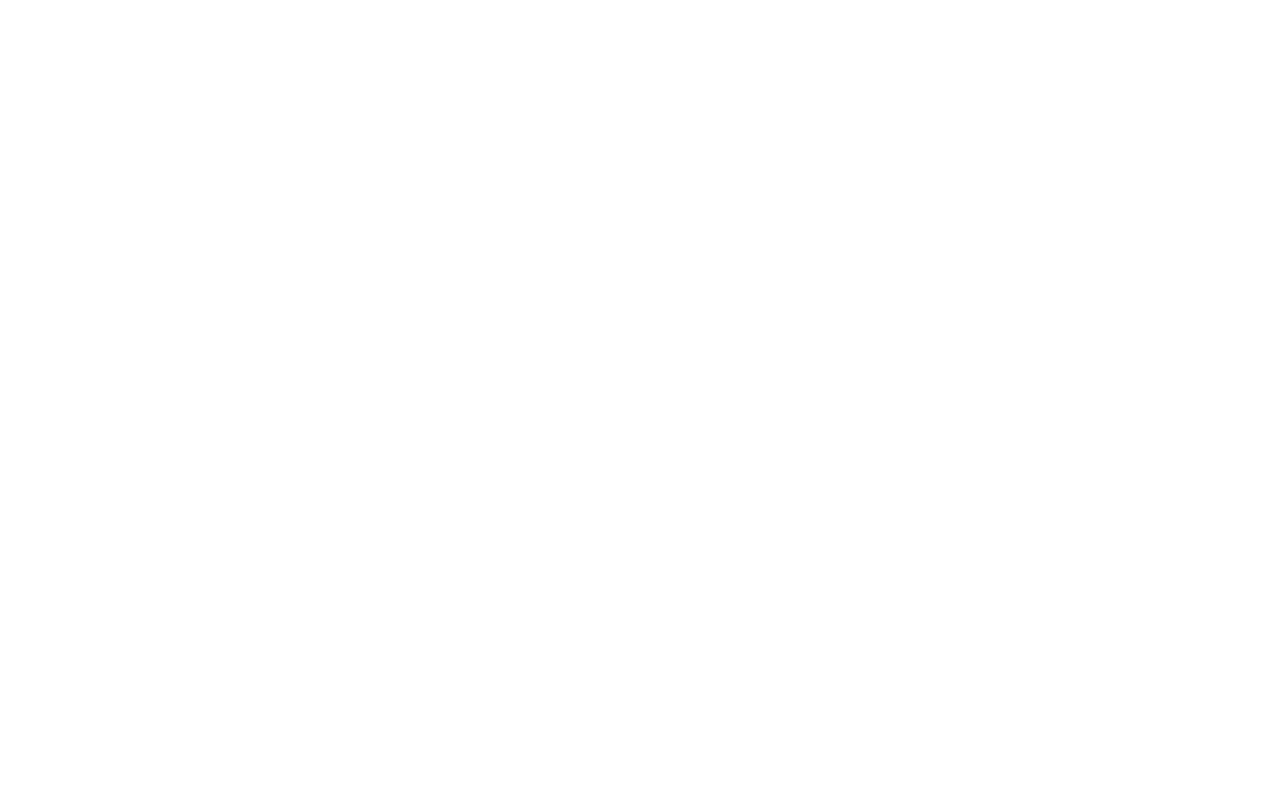
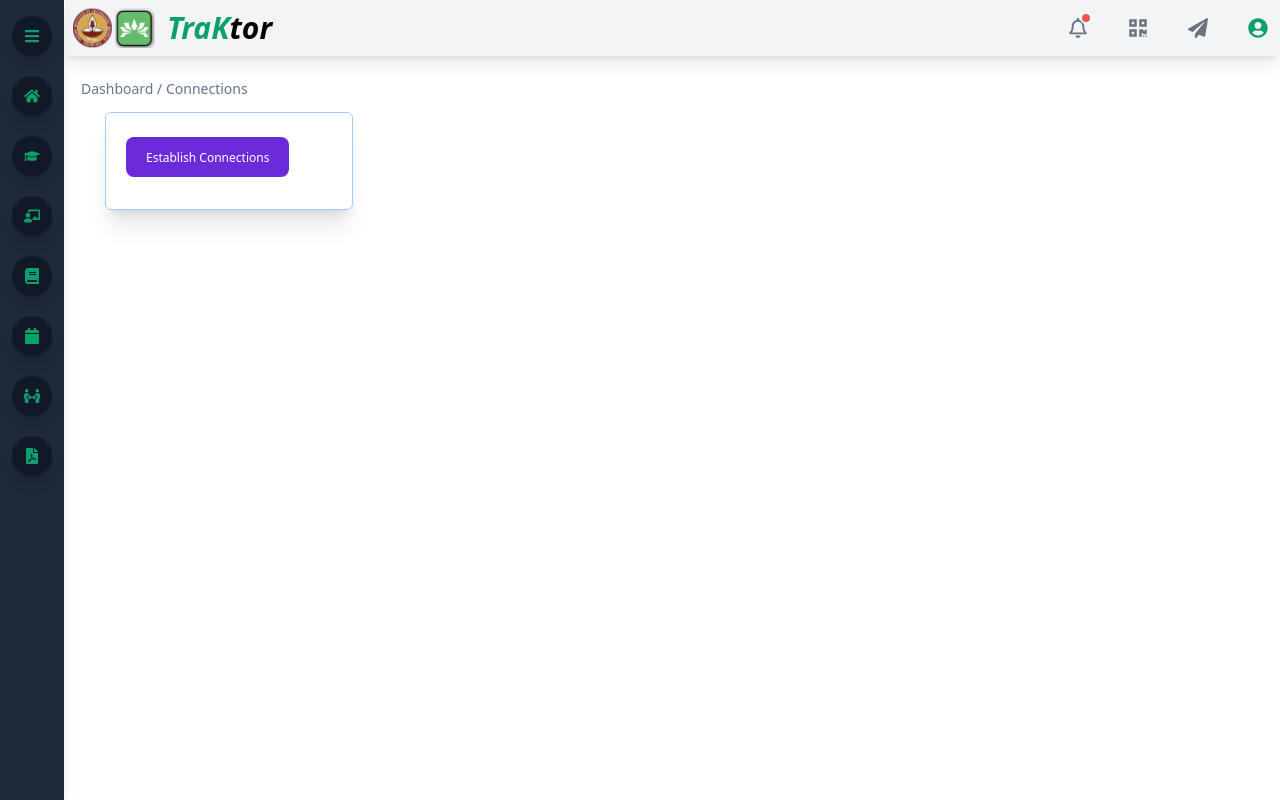
Before and after one commit to prasathnarayanan6/nirmaan-vc-app, a React (Create React App) app in the folder client/: page /profile in a window 1280 px wide. Before the commit this address had no page. Built offline with nearby package versions, Linux system fonts and the light colour scheme.

Commit message:
created connection page

```diff
--- a/client/src/App.js
+++ b/client/src/App.js
@@ -2,7 +2,7 @@
 import Home from './pages/Home/home';
 import Login from './pages/Login';
 import Connections from './pages/Connections/connection';
-
+// import Todo from '../src/__test__/todo'
 function App() {
   return (
     <div>
@@ -11,6 +11,9 @@
           <Route path="/" element={<Home />} />
           <Route path="/login" element={<Login />} />
           <Route path="/connections" element={<Connections />} />
+          <Route path="/profile" element={<Connections/>} />
+          <Route path="/settings" element={<Connections/>} />
+          <Route path="/signout" element={<Connections/>} />
         </Routes>
       </BrowserRouter>
     </div>
--- a/client/src/components/sidebar.js
+++ b/client/src/components/sidebar.js
@@ -28,7 +28,7 @@
 
   return (
     <div
-      className="relative flex items-center justify-center h-10 w-10 mt-4 mb-1 mx-auto shadow-lg bg-gray-900 text-green-500 hover:bg-green-600 hover:text-white rounded-3xl hover:rounded-xl transition-all duration-300 ease-linear cursor-pointer group"
+      className="relative flex items-center justify-center h-10 w-10 mt-4 mb-1 mx-auto shadow-lg bg-gray-900 text-green-500 hover:bg-green-600 hover:text-white rounded-3xl hover:rounded-xl transition-all duration-300 cursor-pointer group active:scale-[.98] active:duration-75 hover:scale-[1.02] ease-in-out transition-all"
       onMouseEnter={handleMouseEnter}
       onMouseLeave={handleMouseLeave}
     >
--- a/client/src/pages/Connections/connection.js
+++ b/client/src/pages/Connections/connection.js
@@ -10,8 +10,20 @@
         </section>
         <section className="flex-grow">
             <NavBar />
-            <div>
+            <div className="items-center px-4 py-4 m-auto mt-2 sm:mt-10 md:mt-1">
+                <span className="text-slate-500 text-sm">Dashboard / Connections</span>
 
+                      <div className="md:flex md:flex-wrap lg:flex lg:flex-wrap max-w-screen-3xl mt-3">
+                        <div className="w-full mt-6 px-6 sm:w-1/2 xl:w-1/4 sm:mt-0">
+                              <div className="flex items-center px-5 py-6 shadow-xl rounded-md bg-white-800 border border-blue-300">
+                              <button type="button" className="focus:outline-none text-white bg-purple-700 hover:bg-purple-800 font-medium rounded-lg text-sm px-5 py-2.5 mb-2 dark:bg-purple-600 dark:hover:bg-purple-700 transition-all duration-300 ease-linear cursor-pointer"><span className="text-xs">Establish Connections</span></button>
+                                      {/* <div className="mx-4">
+                                          <h4 className="text-2xl font-bold text-gray-700">159</h4>
+                                          <div className="text-slate-400 font-semibold">Total Startups</div>
+                                      </div> */}
+                              </div>
+                          </div>
+                      </div>
             </div>
         </section>
 
--- a/client/src/pages/Home/home.js
+++ b/client/src/pages/Home/home.js
@@ -15,7 +15,7 @@
                                 <div className="w-full mt-6 px-6 sm:w-1/2 xl:w-1/4 sm:mt-0">
                                     <div className="flex items-center px-5 py-6 shadow-xl rounded-md bg-gray-800 border border-blue-300">
                                             <div class="p-3 rounded-full bg-gray-900 bg-opacity-75">
-                                                <FaRegBuilding  size="48" className="text-slate-400 hover:text-green-400"/>
+                                                <FaRegBuilding  size="35" className="text-slate-400 hover:text-green-400"/>
                                             </div>
                                         <div className="mx-4">
                                             <h4 className="text-2xl font-bold text-white">159</h4>
@@ -26,10 +26,10 @@
                                 <div className="w-full mt-6 px-6 sm:w-1/2 xl:w-1/4 sm:mt-0">
                                     <div className="flex items-center px-5 py-6 shadow-lg rounded-md bg-gray-800">
                                         <div className="p-3 rounded-full bg-gray-900 bg-opacity-75">
-                                            <FaBookOpen  size="48" className="text-slate-400 hover:text-green-400"/>
+                                            <FaBookOpen  size="35" className="text-slate-400 hover:text-green-400"/>
                                         </div>
                                         <div className="mx-4">
-                                            <h4 className="text-2xl font-bold text-white">NA</h4>
+                                            <h4 className="text-2xl font-bold text-white">23</h4>
                                             <div className="text-slate-400 font-semibold">Active Startups</div>
                                         </div>
                                     </div>
@@ -37,10 +37,10 @@
                                 <div className="w-full mt-6 px-6 sm:w-1/2 xl:w-1/4 sm:mt-0">
                                     <div className="flex items-center px-5 py-6 shadow-lg rounded-md bg-gray-800">
                                         <div className="p-3 rounded-full bg-gray-900 bg-opacity-75">
-                                            <FaGraduationCap  size="48" className="text-slate-400 hover:text-green-400"/>
+                                            <FaGraduationCap  size="35" className="text-slate-400 hover:text-green-400"/>
                                         </div>
                                         <div className="mx-4">
-                                            <h4 className="text-2xl font-bold text-white">Na</h4>
+                                            <h4 className="text-2xl font-bold text-white">24</h4>
                                             <div className="text-slate-400 font-semibold">Graduated</div>
                                         </div>
                                     </div>
@@ -48,10 +48,10 @@
                                 <div className="w-full mt-6 px-6 sm:w-1/2 xl:w-1/4 sm:mt-0">
                                     <div className="flex items-center px-5 py-6 shadow-lg rounded-md bg-gray-800">
                                         <div className="p-3 rounded-full bg-gray-900 bg-opacity-75">
-                                            <FaBookOpen  size="48" className="text-slate-400 hover:text-green-400"/>
+                                            <FaBookOpen  size="35" className="text-slate-400 hover:text-green-400"/>
                                         </div>
                                         <div className="mx-4">
-                                            <h4 className="text-2xl font-bold text-white">Na</h4>
+                                            <h4 className="text-2xl font-bold text-white">10</h4>
                                             <div className="text-slate-400 font-semibold">Dropped Out</div>
                                         </div>
                                     </div>
```
Also changed, not shown: 1 other file (tests, documents, lock files or other folders).
